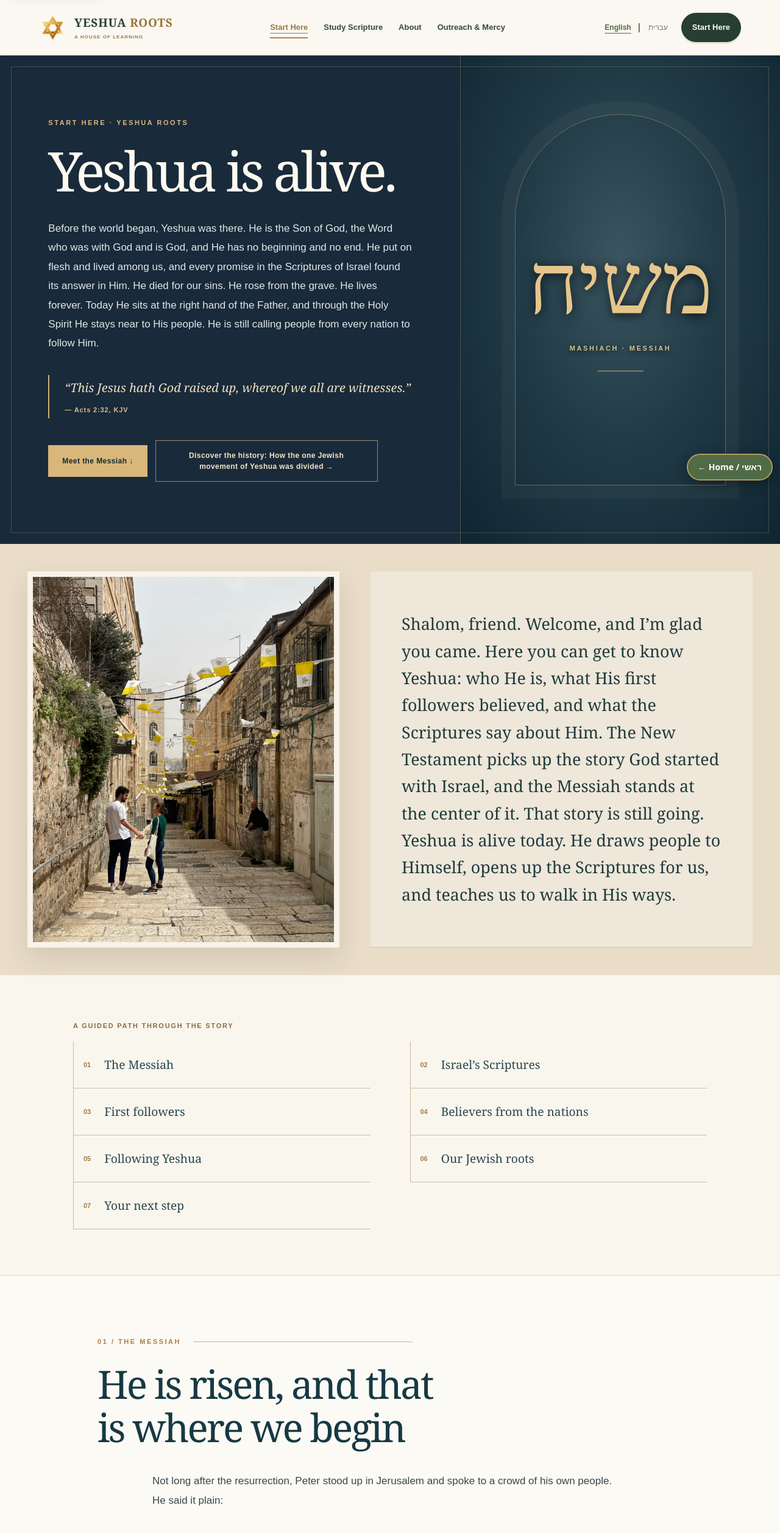
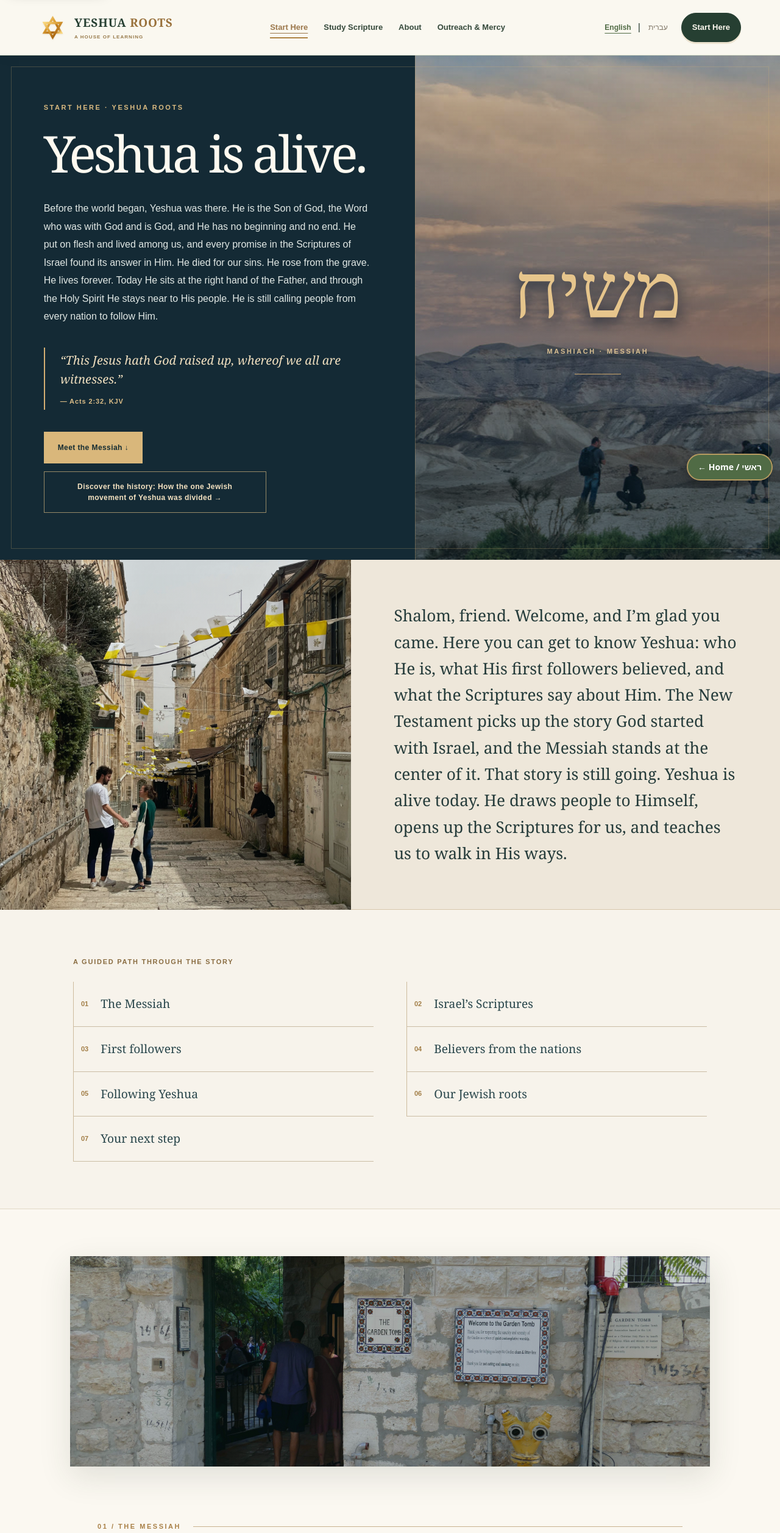
Before and after one commit to desukara/yeshua-roots, a Next.js app: page /start-here in a window 1280 px wide. Shown: the top 2514 px of the page at 61% size. Built offline with nearby package versions, Linux system fonts and the light colour scheme.

Commit message:
Rebuild Start Here photo art direction with all eight uploaded assets used once and coherent desktop spacing

```diff
--- a/app/start-here/start-here.css
+++ b/app/start-here/start-here.css
@@ -58,159 +58,88 @@
 @media(prefers-reduced-motion:reduce){.sh-page *{transition:none!important}}
 
 
-/* Immersive ancient Jerusalem gallery architecture */
-.sh-page{--sh-paper:#f4ecdc;--sh-ink:#28352f;background:var(--sh-paper)}
-.sh-hero{background:#192a3b;min-height:760px}
-.sh-hero-art{background:radial-gradient(ellipse at 50% 30%,#c9b58d 0%,#867459 36%,#283d43 80%);border-left:16px solid #a88e69}
-.sh-hero-art:before{inset:10% 17%;border:25px solid #d1b88d;border-bottom:0;border-radius:50% 50% 0 0;box-shadow:0 0 0 13px #8c795e}
-.sh-hero-art:after{inset:19% 25%;border:2px solid #f2d5a0;border-bottom:0;border-radius:50% 50% 0 0}
-.sh-welcome{display:grid;grid-template-columns:40% 60%;background:#e9ddc8}
-.sh-welcome__scene{min-height:390px;background:repeating-linear-gradient(0deg,transparent 0 54px,#544c3a24 55px 57px),linear-gradient(140deg,#9e8868,#d9c4a1);position:relative;overflow:hidden}
-.sh-welcome__scene:before{content:"";position:absolute;inset:12% 22% -10%;border:30px solid #bba27d;border-bottom:0;border-radius:48% 48% 0 0;background:linear-gradient(#557783,#d4b68a 72%,#687b59)}
-.sh-intro{display:flex;align-items:center;padding:clamp(55px,6vw,110px);font-size:clamp(22px,2.1vw,33px)}
-.sh-path{padding:60px 6vw}
-.sh-path__inner{display:grid;grid-template-columns:repeat(2,minmax(0,1fr));gap:0 36px;max-width:1220px}
-.sh-path__label{grid-column:1/-1;margin-bottom:18px}
-.sh-path a{font:500 clamp(16px,1.5vw,21px)/1.35 Georgia,serif;padding:22px 8px;gap:22px}
-.sh-section,.sh-history,.sh-invitation{padding:0 0 clamp(80px,9vw,145px);max-width:none;width:100%;overflow:hidden}
-.sh-section>.sh-number,.sh-section>h2,.sh-section>p,.sh-section>blockquote,.sh-history>.sh-number,.sh-history>h2,.sh-history>p,.sh-history>.sh-history-link,.sh-invitation>.sh-number,.sh-invitation>h2,.sh-invitation>p,.sh-invitation>.sh-actions{margin-left:max(7vw,calc((100vw - 1160px)/2));margin-right:max(7vw,calc((100vw - 1160px)/2))}
-.sh-section>.sh-number,.sh-history>.sh-number,.sh-invitation>.sh-number{margin-top:85px}
-.sh-section>h2,.sh-history>h2,.sh-invitation>h2{font-size:clamp(45px,6vw,92px);max-width:1100px}
-.sh-section>p:not(.sh-number),.sh-history>p:not(.sh-number),.sh-invitation>p:not(.sh-number){max-width:760px}
-.sh-scene{height:clamp(280px,42vw,590px);width:100%;position:relative;overflow:hidden}
-.sh-scene--tomb{background:radial-gradient(ellipse at 56% 36%,#f5e3b5,#c5a678 28%,transparent 50%),linear-gradient(120deg,#4b5048,#b19b78 65%,#686351)}
-.sh-scene--tomb:before{content:"";position:absolute;inset:12% 30% -12%;border:clamp(35px,6vw,85px) solid #978268;border-bottom:0;border-radius:48% 48% 0 0;background:linear-gradient(#253c3d,#48524b);box-shadow:0 0 0 16px #c5ab82}
-.sh-scene--manuscript{background:linear-gradient(135deg,#38342b,#a58d67 50%,#413b2f)}
-.sh-scene--manuscript:before{content:"";position:absolute;inset:13% 18%;transform:rotate(-4deg);background:repeating-linear-gradient(0deg,transparent 0 17px,#54402e44 18px 20px,transparent 21px 31px),linear-gradient(110deg,#b89b6b,#e3cba2 50%,#a8885b);border:18px solid #98805e;box-shadow:12px 20px 65px #201d17}
-.sh-scene--jerusalem,.sh-scene--ruins{background:linear-gradient(#829da2,#e6c9a0 59%,#ad9471 60%)}
-.sh-scene--jerusalem:before,.sh-scene--ruins:before{content:"";position:absolute;inset:26% 8% 0;background:repeating-linear-gradient(90deg,#b79b74 0 12%,#e2c69b 12% 14%,#a78c69 14% 25%);clip-path:polygon(0 30%,14% 30%,14% 8%,35% 8%,35% 22%,54% 22%,54% 0,80% 0,80% 25%,100% 25%,100% 100%,0 100%)}
-.sh-scene--olive{background:linear-gradient(#a0b2a7,#e2c79e 65%,#777e59 66%)}
-.sh-scene--olive:before{content:"";position:absolute;left:45%;bottom:-8%;height:80%;width:10%;border-radius:45% 45% 0 0;background:#514737;box-shadow:19px -130px 0 -16px #514737,-22px -95px 0 -17px #514737}
-.sh-scene--olive:after{content:"";position:absolute;left:16%;top:3%;width:70%;height:68%;border-radius:50%;background:radial-gradient(ellipse,#73805a,#4c6344 65%,transparent 71%);filter:blur(5px)}
-.sh-scene--path,.sh-scene--sunrise{background:radial-gradient(ellipse at 67% 20%,#fff0b9,#e8c996 23%,transparent 44%),linear-gradient(#9eb1ac,#e6caa1 56%,#78815d 57%,#475b46)}
-.sh-scene--path:before,.sh-scene--sunrise:before{content:"";position:absolute;inset:45% 27% -20%;background:#c6a47a;clip-path:polygon(45% 0,53% 0,100% 100%,0 100%);filter:blur(4px)}
-.sh-testimony{padding:clamp(70px,7vw,120px) max(7vw,calc((100vw - 1200px)/2));display:grid;grid-template-columns:minmax(0,.75fr) minmax(0,1fr);gap:0 clamp(35px,6vw,110px);align-items:start;border-top:1px solid #c8b89c;background:#f7f0e4}
-.sh-testimony:nth-of-type(even){background:#e7dac4}
-.sh-testimony__heading{grid-column:1;grid-row:1/span 4;position:sticky;top:110px}
-.sh-testimony h3{margin:0;padding:0;border:0;font-size:clamp(39px,4.5vw,70px)}
-.sh-testimony>p,.sh-testimony>blockquote{grid-column:2;min-width:0}
-.sh-testimony>p{font:400 clamp(17px,1.3vw,19px)/1.85 Arial,sans-serif;color:#39413d;margin:0 0 27px}
-.sh-testimony>blockquote{margin:10px 0 34px;padding:clamp(27px,3vw,48px);background:#fffaf0;border:0;border-top:3px solid #ae8754;font:italic clamp(19px,1.8vw,26px)/1.6 Georgia,serif;color:#283b38}
-.sh-testimony>blockquote cite{display:block;font:700 11px/1.6 Arial,sans-serif;color:#836238;letter-spacing:.1em;margin-top:18px}
-.sh-testimony--3,.sh-testimony--4{background:#1c303a;color:#f4e8d4}
-.sh-testimony--3 h3,.sh-testimony--4 h3{color:#f5e8d2}
-.sh-testimony--3>p,.sh-testimony--4>p{color:#e2dfd5}
-.sh-olive .sh-family-conviction{max-width:none!important;padding:clamp(35px,5vw,70px);background:#293f31;border-left:6px solid #c5a16c;color:#fff7e9!important;font:400 clamp(22px,2.2vw,31px)/1.65 Georgia,serif!important}
-@media(max-width:850px){.sh-welcome{grid-template-columns:1fr}.sh-welcome__scene{min-height:250px}.sh-intro{padding:55px 7vw}.sh-path__inner{grid-template-columns:1fr}.sh-testimony{grid-template-columns:1fr;padding:65px 7vw}.sh-testimony__heading{grid-column:1;grid-row:auto;position:static;margin-bottom:30px}.sh-testimony>p,.sh-testimony>blockquote{grid-column:1}.sh-scene{height:300px}}
-@media(max-width:600px){.sh-section>.sh-number,.sh-section>h2,.sh-section>p,.sh-section>blockquote,.sh-history>.sh-number,.sh-history>h2,.sh-history>p,.sh-history>.sh-history-link,.sh-invitation>.sh-number,.sh-invitation>h2,.sh-invitation>p,.sh-invitation>.sh-actions{margin-left:24px;margin-right:24px}.sh-section>h2,.sh-history>h2,.sh-invitation>h2{font-size:clamp(39px,10vw,60px)}.sh-testimony{padding:60px 24px}.sh-testimony h3{font-size:clamp(35px,9vw,48px)}.sh-scene{height:240px}.sh-hero{min-height:0}}
 
-
-/* Verified local photography — files committed to public/images/start-here/ */
-.sh-hero-art,.sh-welcome__scene,.sh-scene{background-repeat:no-repeat;background-size:cover;background-position:center;isolation:isolate}
-.sh-hero-art::before,.sh-hero-art::after,.sh-welcome__scene::before,.sh-scene::before,.sh-scene::after{content:none!important;display:none!important}
-.sh-hero-art{background-image:linear-gradient(180deg,rgba(11,27,34,.26),rgba(11,27,34,.65)),url('/images/start-here/01-jerusalem-tomb.jpg');border:0}
-.sh-welcome__scene{background-image:url('/images/start-here/02-jerusalem-street.jpg')}
-.sh-scene--tomb{background-image:url('/images/start-here/01-jerusalem-tomb.jpg')}
-.sh-scene--manuscript{background-image:url('/images/start-here/03-hebrew-manuscript.jpg')}
+/* START HERE — DESKTOP ART DIRECTION
+   Exactly eight user-supplied photographs, each assigned once.
+   No generated images, no duplicate image URLs. */
+.sh-page{--sh-ink:#20373b;--sh-paper:#f7f3eb;background:var(--sh-paper);overflow-x:clip}
+.sh-hero{display:grid;grid-template-columns:minmax(0,1fr) minmax(0,.88fr);min-height:750px;background:#142a35}
+.sh-hero-content{padding:clamp(72px,6vw,112px) clamp(44px,5.6vw,100px);align-self:center}
+.sh-hero h1{font-size:clamp(64px,6.5vw,106px)}
+.sh-lead{font-size:clamp(16px,1.15vw,19px);line-height:1.85}
+.sh-hero-art{background:linear-gradient(180deg,rgba(8,27,37,.20),rgba(8,27,37,.65)),url('/images/start-here/08-judean-sunrise.jpg') center/cover no-repeat;min-height:650px;position:relative;border-left:1px solid #b89c6b55}
+.sh-hero-art:before,.sh-hero-art:after{display:none!important;content:none!important}
+.sh-hebrew-word,.sh-hebrew-caption,.sh-hero-rule{position:relative;z-index:1}
+.sh-hebrew-word{text-shadow:0 6px 25px #0b1829;font-size:clamp(95px,10vw,165px)}
+.sh-hebrew-caption{text-shadow:0 3px 12px #0b1829}
+.sh-welcome{display:grid;grid-template-columns:minmax(0,45%) minmax(0,55%);align-items:stretch;background:#e9e0d2}
+.sh-welcome__scene{background:linear-gradient(180deg,#0c263016,#0c263022),url('/images/start-here/02-jerusalem-street.jpg') center/cover no-repeat;min-height:540px}
+.sh-intro{display:flex;align-items:center;margin:0;padding:clamp(55px,5.5vw,105px);font:400 clamp(22px,2.05vw,31px)/1.65 Georgia,serif;color:#263c3b}
+.sh-path{padding:clamp(55px,6vw,90px) clamp(50px,8vw,135px);background:#f7f3eb}
+.sh-path__inner{max-width:1040px;margin:auto;display:grid;grid-template-columns:repeat(2,minmax(0,1fr));gap:0 54px}
+.sh-path__label{grid-column:1/-1;margin-bottom:24px}
+.sh-path a{font:400 clamp(17px,1.5vw,21px)/1.4 Georgia,serif;padding:23px 12px;gap:20px}
+.sh-section,.sh-history,.sh-invitation{width:100%;max-width:none;margin:0;padding:0 0 clamp(85px,8vw,135px);overflow:hidden}
+.sh-section{background:#fbf8f1}
+.sh-section:nth-of-type(even){background:#f4ede2}
+.sh-section.sh-olive{background:#17343d;color:#f8f0e4}
+.sh-section>.sh-number,.sh-section>h2,.sh-history>.sh-number,.sh-history>h2,.sh-invitation>.sh-number,.sh-invitation>h2{width:min(calc(100% - 144px),960px);max-width:960px;margin-left:auto;margin-right:auto}
+.sh-section>.sh-number,.sh-history>.sh-number,.sh-invitation>.sh-number{margin-top:clamp(68px,7vw,105px);margin-bottom:26px}
+.sh-section>h2,.sh-history>h2,.sh-invitation>h2{font-size:clamp(49px,5.2vw,78px);line-height:1.13;margin-bottom:46px}
+.sh-section>p:not(.sh-number),.sh-history>p:not(.sh-number),.sh-invitation>p:not(.sh-number){width:min(calc(100% - 144px),790px);max-width:790px;margin:0 auto 29px;font:400 clamp(17px,1.3vw,19px)/1.95 Arial,sans-serif}
+.sh-section>blockquote{width:min(calc(100% - 144px),850px);max-width:850px;margin:38px auto 48px;padding:clamp(42px,4vw,68px);background:#eee6d8;border:1px solid #d9cbb5;border-left:3px solid #b18b53;font:italic clamp(21px,1.9vw,28px)/1.7 Georgia,serif;box-shadow:none}
+.sh-section>blockquote:nth-of-type(even){background:#faf6ed}
+.sh-section.sh-olive>blockquote{background:#f7f0e4}
+.sh-section.sh-olive>p:not(.sh-number){color:#f5eee3}
+.sh-scene{width:min(calc(100% - 144px),1370px);height:clamp(320px,34vw,510px);margin:clamp(55px,6vw,90px) auto 0;position:relative;overflow:hidden;background-size:cover;background-repeat:no-repeat;background-position:center;border:0;box-shadow:0 16px 48px #25352b20}
+.sh-scene:before,.sh-scene:after,.sh-welcome__scene:before,.sh-welcome__scene:after{display:none!important;content:none!important}
+.sh-scene--tomb{background-image:linear-gradient(90deg,#132d3230,#132d3240),url('/images/start-here/01-jerusalem-tomb.jpg');background-position:25% 50%;height:clamp(250px,27vw,390px);width:min(calc(100% - 144px),1050px)}
+.sh-scene--manuscript{background-image:url('/images/start-here/03-hebrew-manuscript.jpg');background-position:center 48%;height:clamp(350px,38vw,570px)}
 .sh-scene--jerusalem{background-image:url('/images/start-here/04-temple-steps.jpg')}
 .sh-scene--olive{background-image:url('/images/start-here/05-olive-trees.jpg')}
 .sh-scene--path{background-image:url('/images/start-here/06-olive-path.jpg')}
-.sh-scene--ruins{background-image:url('/images/start-here/07-jerusalem-panorama.jpg')}
-.sh-scene--sunrise{background-image:url('/images/start-here/08-judean-sunrise.jpg')}
-.sh-page{overflow-x:clip}
-.sh-hero{grid-template-columns:minmax(0,1.08fr) minmax(0,.92fr)}
-.sh-hero-content{min-width:0}
-.sh-hero-art{min-height:540px}
-.sh-hebrew-word,.sh-hebrew-caption,.sh-hero-rule{position:relative;z-index:1}
-.sh-hebrew-word{text-shadow:0 3px 18px rgba(0,0,0,.75)}
-.sh-hebrew-caption{text-shadow:0 2px 10px rgba(0,0,0,.8)}
-.sh-welcome{grid-template-columns:minmax(0,42%) minmax(0,58%)}
-.sh-intro{min-width:0}
-.sh-section,.sh-history,.sh-invitation{padding-left:0;padding-right:0}
-.sh-section>.sh-number,.sh-section>h2,.sh-section>p,.sh-section>blockquote,.sh-history>.sh-number,.sh-history>h2,.sh-history>p,.sh-history>.sh-history-link,.sh-invitation>.sh-number,.sh-invitation>h2,.sh-invitation>p,.sh-invitation>.sh-actions{margin-left:auto;margin-right:auto;width:calc(100% - 64px);max-width:1120px}
-.sh-section>p:not(.sh-number),.sh-history>p:not(.sh-number),.sh-invitation>p:not(.sh-number){max-width:780px}
-.sh-section>blockquote{max-width:940px}
-.sh-section>.sh-number,.sh-history>.sh-number,.sh-invitation>.sh-number{margin-top:clamp(60px,7vw,100px)}
-.sh-section>h2,.sh-history>h2,.sh-invitation>h2{max-width:1120px}
-.sh-section h3:nth-of-type(2n),.sh-section>blockquote:nth-of-type(3n){margin-left:auto;width:calc(100% - 64px)}
-.sh-scene{height:clamp(290px,40vw,590px)}
-.sh-testimony{padding:clamp(60px,6vw,100px) max(32px,calc((100vw - 1160px)/2));grid-template-columns:minmax(0,.72fr) minmax(0,1fr);column-gap:clamp(34px,5vw,86px);row-gap:0}
-.sh-testimony__heading{grid-row:1/span 20;position:static}
-.sh-testimony>p,.sh-testimony>blockquote{width:100%;max-width:100%;margin-left:0;margin-right:0;min-width:0;overflow-wrap:break-word}
-.sh-testimony>blockquote{box-sizing:border-box}
-.sh-history>.sh-history-link{width:max-content;max-width:calc(100% - 64px);margin-left:max(32px,calc((100vw - 1120px)/2))}
-.sh-invitation>.sh-actions{max-width:1120px}
-@media(max-width:900px){.sh-hero{grid-template-columns:minmax(0,1fr)}.sh-hero-art{min-height:330px}.sh-welcome{grid-template-columns:minmax(0,1fr)}.sh-welcome__scene{min-height:310px}.sh-intro{padding:clamp(45px,7vw,75px)}}
-@media(max-width:850px){.sh-testimony{grid-template-columns:minmax(0,1fr);padding:56px 7vw}.sh-testimony__heading{grid-row:auto;position:static;margin-bottom:25px}.sh-testimony>p,.sh-testimony>blockquote{grid-column:1}.sh-path__inner{grid-template-columns:minmax(0,1fr)}}
-@media(max-width:600px){.sh-hero-content{padding:62px 22px 50px}.sh-hero-art{min-height:260px}.sh-welcome__scene{min-height:240px}.sh-intro{padding:45px 22px}.sh-scene{height:clamp(220px,60vw,340px)}.sh-section>.sh-number,.sh-section>h2,.sh-section>p,.sh-section>blockquote,.sh-history>.sh-number,.sh-history>h2,.sh-history>p,.sh-history>.sh-history-link,.sh-invitation>.sh-number,.sh-invitation>h2,.sh-invitation>p,.sh-invitation>.sh-actions{width:calc(100% - 44px);max-width:calc(100% - 44px);margin-left:22px;margin-right:22px}.sh-section>h2,.sh-history>h2,.sh-invitation>h2{font-size:clamp(37px,9vw,52px)}.sh-section>blockquote{padding:28px 22px}.sh-testimony{padding:50px 22px}.sh-testimony h3{font-size:clamp(32px,8vw,44px)}.sh-testimony>blockquote{padding:25px 20px}.sh-history>.sh-history-link{width:max-content;max-width:calc(100% - 44px)}.sh-path{padding:30px 22px}.sh-path a{min-width:0}}
-@media(max-width:360px){.sh-section>.sh-number,.sh-section>h2,.sh-section>p,.sh-section>blockquote,.sh-history>.sh-number,.sh-history>h2,.sh-history>p,.sh-history>.sh-history-link,.sh-invitation>.sh-number,.sh-invitation>h2,.sh-invitation>p,.sh-invitation>.sh-actions{width:calc(100% - 36px);max-width:calc(100% - 36px);margin-left:18px;margin-right:18px}.sh-testimony{padding-left:18px;padding-right:18px}}
-
-/* Desktop editorial correction — deliberately single reading column.
-   The previous grid-row: span 20 created oversized empty tracks. */
-@media (min-width:901px){
-  .sh-hero{grid-template-columns:minmax(0,1.12fr) minmax(0,.88fr);min-height:700px}
-  .sh-hero-content{padding:85px clamp(42px,5vw,92px)}
-  .sh-hero h1{font-size:clamp(70px,7vw,112px)}
-  .sh-hero-art{background-image:linear-gradient(180deg,rgba(13,30,35,.2),rgba(13,30,35,.5)),url('/images/start-here/07-jerusalem-panorama.jpg');background-position:center 50%}
-  .sh-welcome__scene{background-position:center}
-  /* This uploaded Garden Tomb entrance has people and modern signs.
-     Do not display it as an immersive archaeological scene. */
-  .sh-scene--tomb{display:none}
-  .sh-testimony{display:block;padding:clamp(70px,7vw,105px) 32px;min-height:0}
-  .sh-testimony__heading{display:block;position:static;max-width:860px;margin:0 auto 32px}
-  .sh-testimony h3{font-size:clamp(45px,4.8vw,68px);line-height:1.13;max-width:850px;margin:0;padding:0 0 24px;border-bottom:1px solid #bda780}
-  .sh-testimony>p{display:block;max-width:790px;width:100%;margin:0 auto 22px;font:400 18px/1.85 Arial,sans-serif}
-  .sh-testimony>blockquote{display:block;max-width:830px;width:100%;margin:30px auto 38px;padding:clamp(34px,3.5vw,54px);font:italic clamp(21px,1.9vw,27px)/1.65 Georgia,serif;box-shadow:none}
-  .sh-testimony--3,.sh-testimony--4{background:#192f39;color:#f7f0e3}
-  .sh-testimony--3 h3,.sh-testimony--4 h3{color:#f7f0e3;border-color:#a48e6b}
-  .sh-testimony--3>p,.sh-testimony--4>p{color:#e9e7df}
-  .sh-testimony--3>blockquote,.sh-testimony--4>blockquote{background:#fffaf0;color:#24383b}
-  .sh-testimony--1,.sh-testimony--5,.sh-testimony--7{background:#f5eee2}
-  .sh-testimony--2,.sh-testimony--6{background:#e9dfcf}
-  .sh-section>.sh-number,.sh-section>h2,.sh-section>p,.sh-section>blockquote,
-  .sh-history>.sh-number,.sh-history>h2,.sh-history>p,
-  .sh-invitation>.sh-number,.sh-invitation>h2,.sh-invitation>p{
-    width:min(100% - 80px,940px);max-width:940px;margin-left:auto;margin-right:auto
-  }
-  .sh-section>p:not(.sh-number),.sh-history>p:not(.sh-number),.sh-invitation>p:not(.sh-number){
-    width:min(100% - 80px,790px);max-width:790px;margin-left:auto;margin-right:auto;margin-bottom:28px
-  }
-  .sh-section>blockquote{width:min(100% - 80px,850px);max-width:850px;margin:35px auto 42px;padding:40px 50px}
-  .sh-section>h2,.sh-history>h2,.sh-invitation>h2{font-size:clamp(52px,5vw,76px);margin-bottom:36px}
-  .sh-section h3:nth-of-type(2n),.sh-section>blockquote:nth-of-type(3n){margin-left:auto;width:min(100% - 80px,850px)}
-  .sh-section>.sh-number,.sh-history>.sh-number,.sh-invitation>.sh-number{margin-top:78px;margin-bottom:24px}
-  .sh-section>.sh-number{width:min(100% - 80px,940px)}
-  .sh-section>.sh-number:after{max-width:360px}
-  .sh-history>.sh-history-link{margin-left:max(40px,calc((100vw - 940px)/2))}
-  .sh-invitation>.sh-actions{width:min(100% - 80px,940px);margin-left:auto;margin-right:auto}
-  .sh-scene{height:clamp(330px,33vw,500px)}
+.sh-scene--ruins{background-image:url('/images/start-here/07-jerusalem-panorama.jpg');background-position:center 47%}
+.sh-scene--sunrise{display:none}
+.sh-testimony{display:block;padding:clamp(80px,7vw,112px) 72px;border-top:1px solid #d5c9b6;background:#f5eee3}
+.sh-testimony:nth-of-type(even){background:#ece2d3}
+.sh-testimony--3,.sh-testimony--4{background:#1b3540;color:#f7f0e5}
+.sh-testimony__heading{max-width:800px;margin:0 auto 36px;position:static}
+.sh-testimony h3{font:400 clamp(43px,4.2vw,64px)/1.16 Georgia,serif;color:#173943;margin:0;padding:0 0 25px;border:0;border-bottom:1px solid #bda781}
+.sh-testimony--3 h3,.sh-testimony--4 h3{color:#f7f0e5}
+.sh-testimony>p{max-width:760px;margin:0 auto 27px;font:400 18px/1.95 Arial,sans-serif;color:#33484a}
+.sh-testimony--3>p,.sh-testimony--4>p{color:#e8e8e0}
+.sh-testimony>blockquote{max-width:800px;width:100%;margin:34px auto 43px;padding:clamp(40px,4vw,64px);background:#fffaf1;color:#273d3e;border:1px solid #e0d3bd;border-top:3px solid #b79b6d;font:italic clamp(21px,1.9vw,27px)/1.7 Georgia,serif;box-shadow:none}
+.sh-testimony>blockquote cite{display:block;margin-top:23px;color:#806641;font:700 11px/1.6 Arial,sans-serif;letter-spacing:.08em;font-style:normal}
+.sh-olive .sh-family-conviction{width:min(calc(100% - 144px),850px)!important;max-width:850px!important;margin:55px auto 0!important;padding:50px 55px;background:#29473f;color:#fff6e8!important;border-left:4px solid #c5a16c;font:400 clamp(21px,2vw,27px)/1.7 Georgia,serif!important}
+.sh-history{background:#e9decb}
+.sh-history>.sh-history-link{display:flex;width:max-content;max-width:calc(100% - 144px);margin:30px auto 0;background:#173c45;color:#fff}
+.sh-invitation{background:#152f3a;color:#fff8ed;padding-top:1px}
+.sh-invitation h2{color:#fff8ed}
+.sh-invitation>p:not(.sh-number){color:#e3eae6}
+.sh-invitation>.sh-actions{width:min(calc(100% - 144px),960px);margin:35px auto 0}
+@media(max-width:900px){
+ .sh-hero{grid-template-columns:minmax(0,1fr);min-height:0}
+ .sh-hero-content{padding:75px 7vw}
+ .sh-hero-art{min-height:350px}
+ .sh-welcome{grid-template-columns:1fr}
+ .sh-welcome__scene{min-height:340px}
+ .sh-intro{padding:55px 7vw}
+ .sh-path{padding:45px 7vw}
+ .sh-path__inner{grid-template-columns:1fr}
+ .sh-section>.sh-number,.sh-section>h2,.sh-history>.sh-number,.sh-history>h2,.sh-invitation>.sh-number,.sh-invitation>h2,.sh-section>p:not(.sh-number),.sh-history>p:not(.sh-number),.sh-invitation>p:not(.sh-number),.sh-section>blockquote,.sh-scene,.sh-olive .sh-family-conviction,.sh-invitation>.sh-actions{width:calc(100% - 48px)!important;max-width:calc(100% - 48px)!important}
+ .sh-scene{height:300px;margin-top:45px}
+ .sh-testimony{padding:65px 24px}
+ .sh-testimony>blockquote{padding:32px 27px}
+ .sh-olive .sh-family-conviction{padding:35px!important}
 }
-
-/* Desktop: real gutters, restrained image use, readable manuscript-like rhythm. */
-@media(min-width:901px){
-  .sh-hero{grid-template-columns:minmax(0,1.18fr) minmax(0,.82fr)}
-  .sh-hero-content{padding:clamp(90px,8vw,135px) clamp(58px,6.2vw,110px)}
-  .sh-hero-art{background-image:radial-gradient(ellipse at 50% 42%,#3b5660 0%,#203a46 47%,#0f2632 100%);border-left:1px solid #a88e6966}
-  .sh-hero-art::before{display:block!important;content:""!important;inset:12% 17%;border:1px solid #d4b78a66;border-radius:180px 180px 0 0;box-shadow:0 0 0 22px #d4b78a0c}
-  .sh-hebrew-word{font-size:clamp(100px,11vw,165px)}
-  .sh-welcome{grid-template-columns:minmax(0,43%) minmax(0,57%);padding:clamp(24px,3.5vw,60px);gap:clamp(26px,4vw,64px);align-items:stretch}
-  .sh-welcome__scene{min-height:450px;border:9px solid #f8f3e9;box-shadow:0 18px 40px #4b3b2a22}
-  .sh-intro{padding:clamp(48px,5vw,85px) clamp(35px,4vw,70px);line-height:1.65}
-  .sh-path{padding:75px clamp(55px,8vw,140px)}
-  .sh-path__inner{max-width:1040px;column-gap:65px}
-  .sh-path a{padding:25px 16px}
-  .sh-section,.sh-history,.sh-invitation{padding-bottom:clamp(95px,9vw,150px)}
-  .sh-section>.sh-number,.sh-section>h2,.sh-history>.sh-number,.sh-history>h2,.sh-invitation>.sh-number,.sh-invitation>h2{width:min(calc(100% - 160px),960px);max-width:960px}
-  .sh-section>p:not(.sh-number),.sh-history>p:not(.sh-number),.sh-invitation>p:not(.sh-number){width:min(calc(100% - 160px),780px)}
-  .sh-section>blockquote{width:min(calc(100% - 160px),830px);max-width:830px;padding:clamp(48px,4.5vw,72px);margin:38px auto 48px}
-  .sh-section>blockquote:nth-of-type(3n){width:min(calc(100% - 160px),830px)}
-  .sh-section>.sh-number,.sh-history>.sh-number,.sh-invitation>.sh-number{margin-top:100px}
-  .sh-scene{width:calc(100% - clamp(90px,10vw,190px));max-width:1480px;margin:clamp(48px,5vw,85px) auto 0;height:clamp(330px,34vw,540px);border:10px solid #eee4d2;box-shadow:0 16px 44px #243b3322}
-  .sh-scene--tomb{display:none}
-  .sh-testimony{padding:95px clamp(65px,8vw,145px)}
-  .sh-testimony__heading{max-width:810px;margin-bottom:38px}
-  .sh-testimony>p{max-width:760px;line-height:1.95;margin-bottom:30px}
-  .sh-testimony>blockquote{max-width:800px;padding:clamp(48px,5vw,74px);margin:38px auto 48px}
-  .sh-history>.sh-history-link{margin-left:max(80px,calc((100vw - 960px)/2))}
-  .sh-invitation>.sh-actions{width:min(calc(100% - 160px),960px)}
+@media(max-width:600px){
+ .sh-hero-content{padding:65px 24px}
+ .sh-hero-art{min-height:270px}
+ .sh-intro{padding:45px 24px;font-size:23px}
+ .sh-section>h2,.sh-history>h2,.sh-invitation>h2{font-size:clamp(39px,9vw,55px)}
+ .sh-section>blockquote{padding:30px 24px}
+ .sh-scene{height:230px}
+ .sh-testimony{padding:55px 24px}
+ .sh-testimony h3{font-size:clamp(34px,8vw,46px)}
+ .sh-testimony>blockquote{padding:28px 23px}
 }
```
